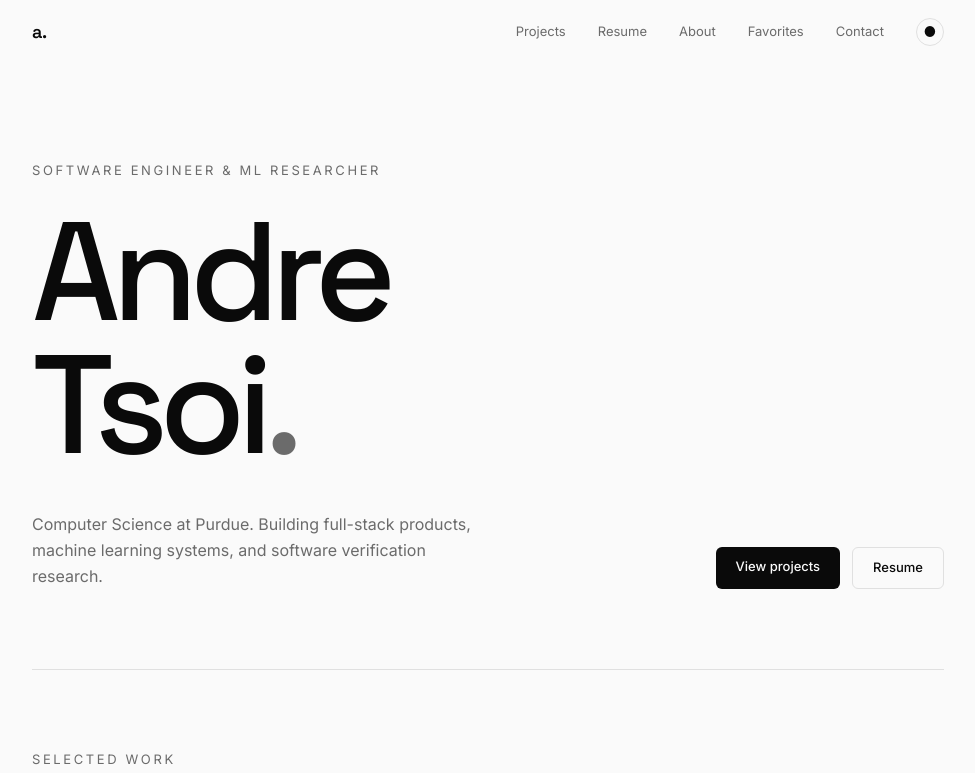
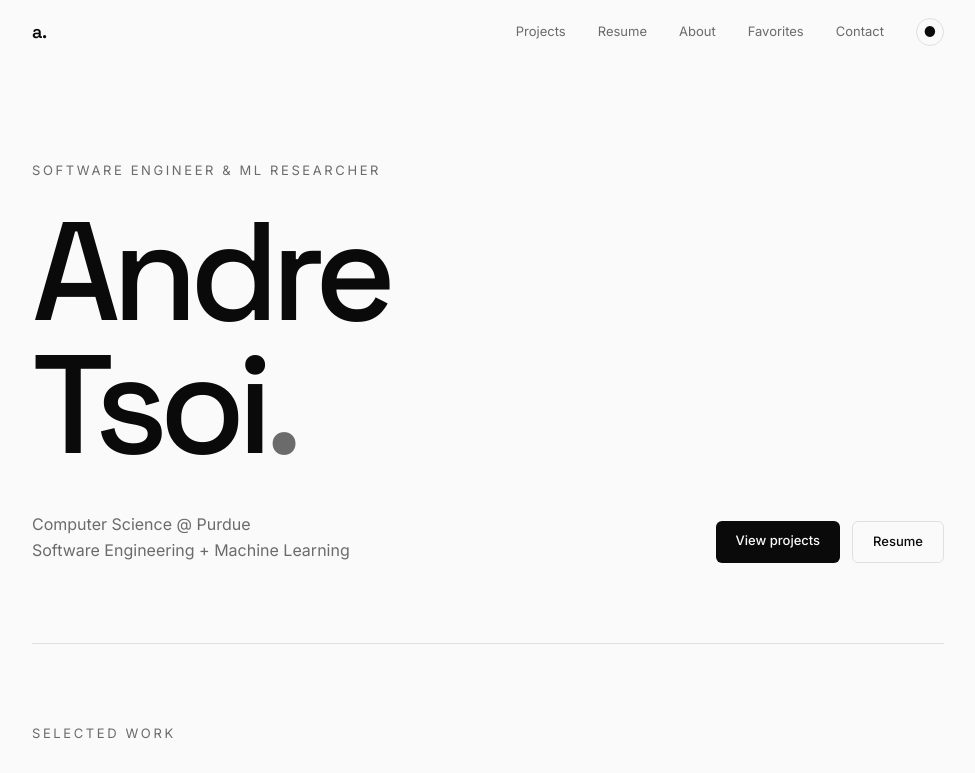
Before and after one commit to AndreTsoi/personal-site, a Next.js app in the folder nextapp/: page / in a window 1280 px wide. Shown: the top 773 px of the page, without its empty margins (152-1127 px from the left). Built offline with nearby package versions, Linux system fonts and the light colour scheme.

Commit message:
Simplify hero description text

```diff
--- a/nextapp/src/components/Hero.tsx
+++ b/nextapp/src/components/Hero.tsx
@@ -37,10 +37,10 @@ export default function Hero() {
         {...slide(0.25)}
         className="mt-10 flex flex-col sm:flex-row sm:items-end justify-between gap-8"
       >
-        <p className="text-base leading-relaxed max-w-md" style={{ color: "var(--muted)" }}>
-          Computer Science at Purdue. Building full-stack products,
-          machine learning systems, and software verification research.
-        </p>
+        <div style={{ color: "var(--muted)" }}>
+          <p className="text-base leading-relaxed" style={{ margin: 0 }}>Computer Science @ Purdue</p>
+          <p className="text-base leading-relaxed" style={{ margin: 0 }}>Software Engineering + Machine Learning</p>
+        </div>
 
         <div className="flex gap-3">
           <a
```
